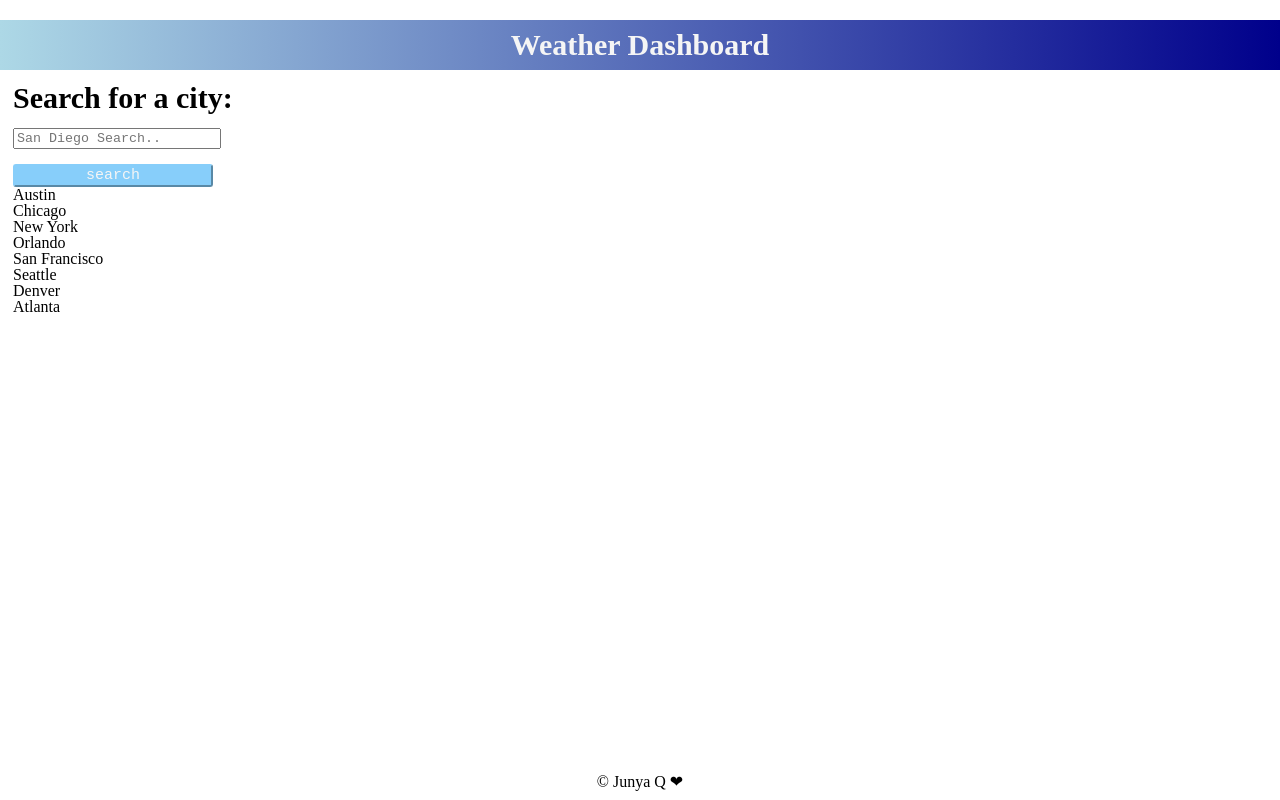
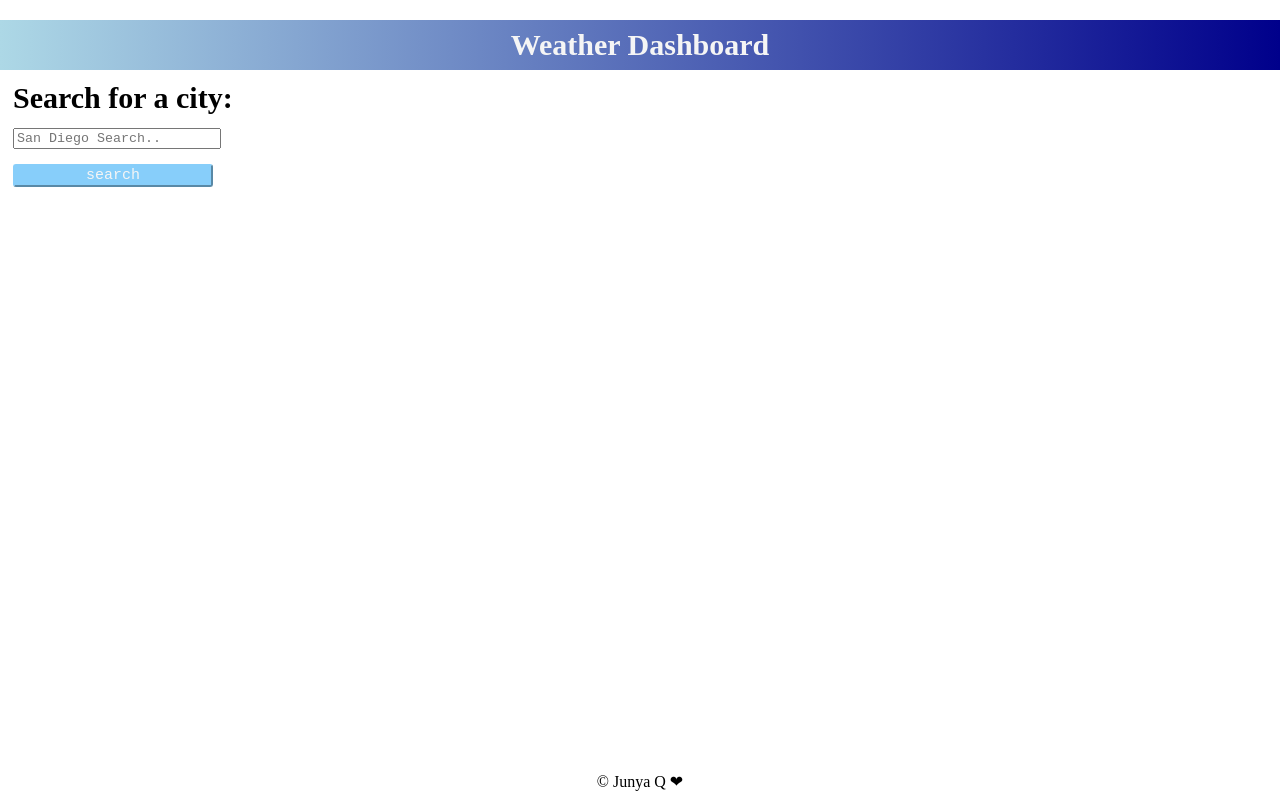
Before and after one commit to JunyaQ/WeatherAPI, a plain HTML site: page index.html in a window 1280 px wide. Shown: the top 800 px of the page. Drawn offline with nearby package versions, Linux system fonts and the light colour scheme.

Commit message:
organize everything

```diff
--- a/index.html
+++ b/index.html
@@ -21,14 +21,7 @@
     </div>
     <!--history, will appear here when searched one time-->
     <div class="history-left" id="history">
-        <p id="Austin">Austin</p>
-        <p id="Chicago">Chicago</p>
-        <p id="NewYork">New York</p>
-        <p id="Orlando">Orlando</p>
-        <p id="SanFrancisco">San Francisco</p>
-        <p id="Searttle">Seattle</p>
-        <p id="Denver">Denver</p>
-        <p id="Atlantaa">Atlanta</p>
+
     </div>
     </div>
     <!--current searched one should be shown on the top of the page-->
--- a/js/script.js
+++ b/js/script.js
@@ -38,7 +38,7 @@ function removedisplay(){
 /**display forecast
  * date, icon, temp, wind, humidity
 */
-function displayforecastone(lat,lon,unixdate){
+function displayforecast(lat,lon,unixdate){
     //https://api.openweathermap.org/data/2.5/onecall/timemachine?lat={lat}&lon={lon}&dt={time}&appid={API key}
     fetch('https://api.openweathermap.org/data/2.5/onecall?lat='+lat+'&lon='+lon+'&dt='+unixdate+'&appid=c7a06032b7a947e2ad991c8e63f709c1')
         .then(response => response.json())
@@ -169,7 +169,6 @@ function displayforecastone(lat,lon,unixdate){
         castfour.appendChild(h4);
 
 
-
         //cast5:
         var castfive = document.getElementById("castfive");
         castfive.setAttribute("class","castfive");
@@ -246,7 +245,7 @@ searchBtn.addEventListener("click", function(){
         //console.log(datecastone);
         removedisplay();
         displayCurrent(city,date,weathercode,temp,wind,humidity,uv);
-        displayforecastone(lat,lon,unixdate);
+        displayforecast(lat,lon,unixdate);
 
         })
 
```
